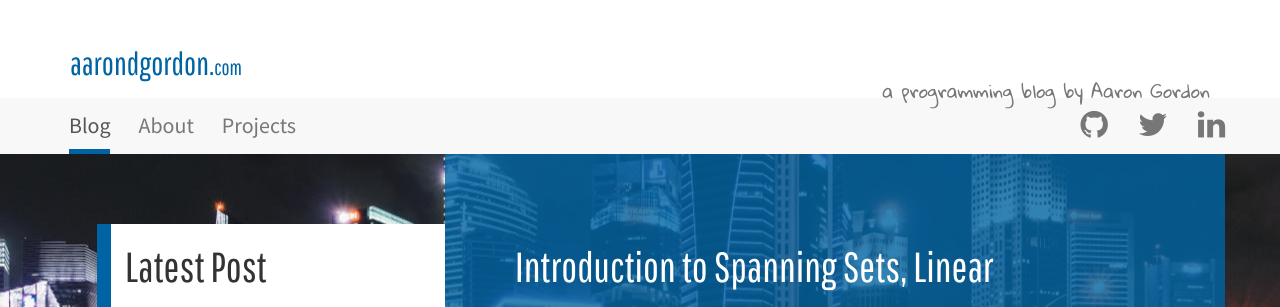
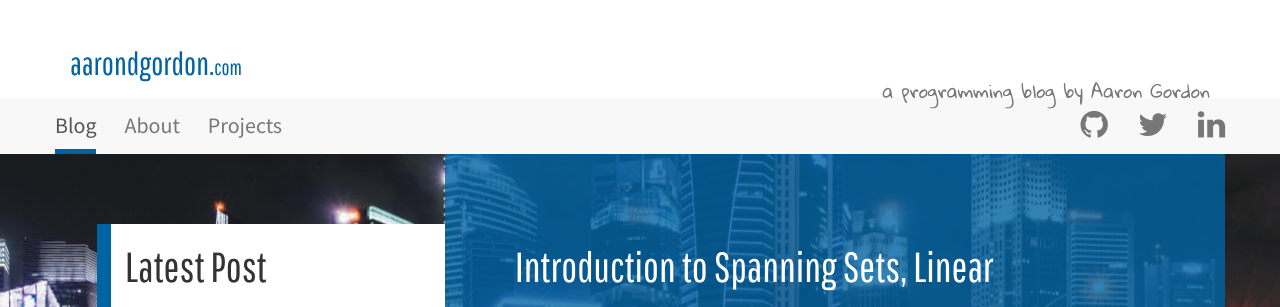
Before and after one commit to aarondgordon/aarondgordon.github.io, a Jekyll site: the page built from index.md, in a window 1280 px wide. Shown: the top 307 px of the page. Built offline with Jekyll 4.4.1, drawn with Linux system fonts in a browser that asks for light colours; nearby versions of some CDN libraries.

Commit message:
Tweaked navbar styles

```diff
--- a/assets/css/layout.css
+++ b/assets/css/layout.css
@@ -54,10 +54,11 @@
 }
 
 .navbar {
+  margin: 0;
+  border: 0;
+  padding: 0;
   min-height: 2.55em; /* 4 x baseline | 56px/22px */
   font-size: 1.22em; /* 22px/18px */
-  margin: 0;
-  border-width: 0;
 }
 
 @media (min-width: 768px) {
@@ -68,14 +69,13 @@
 
 .navbar-menu>li>a {
   line-height: 1.27; /* 2 x baseline | 28px/22px */
-  padding: 14px 0 14px 14px;
+  padding: 14px 0;
   text-decoration: none;
 }
 
 @media (min-width: 768px) {
   .navbar-menu>li>a {
-    padding-left: 0px;
-    margin: 0 14px;
+    margin-right: 28px;
   }
 }
 
```
